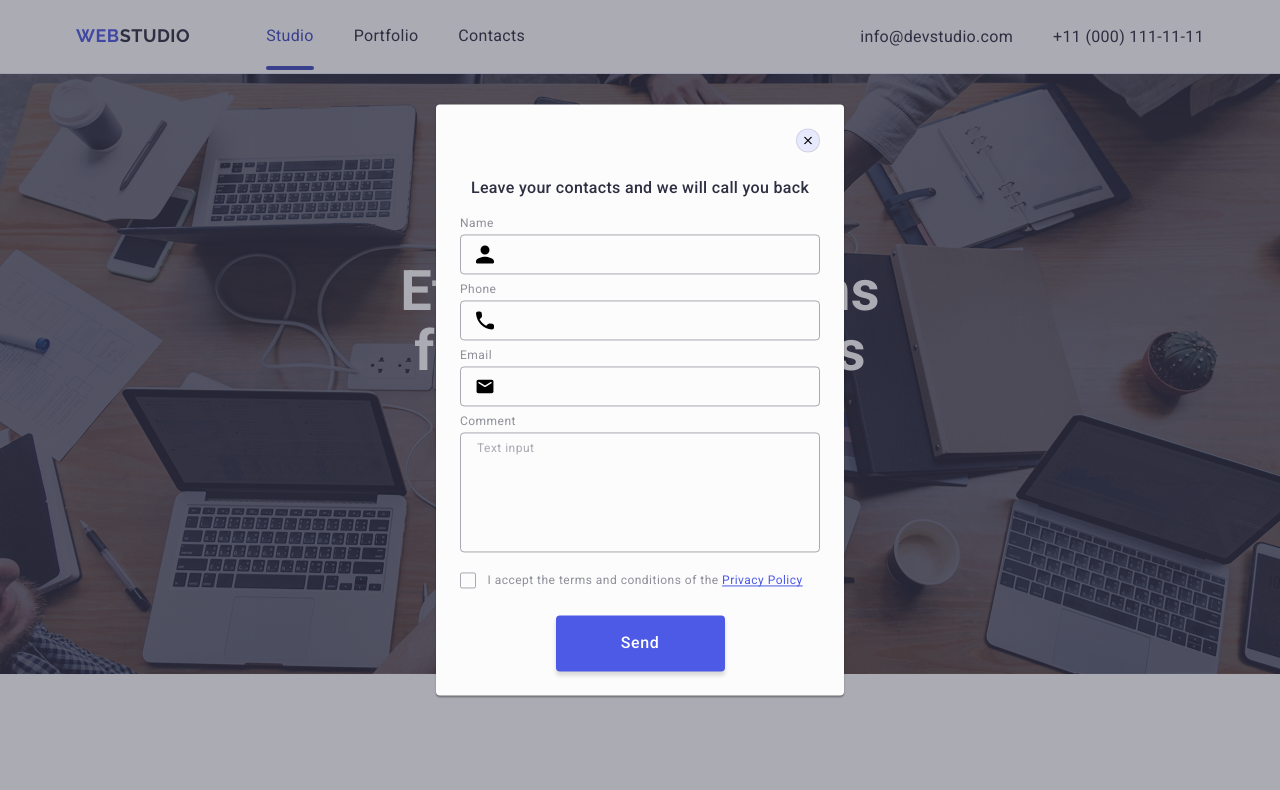
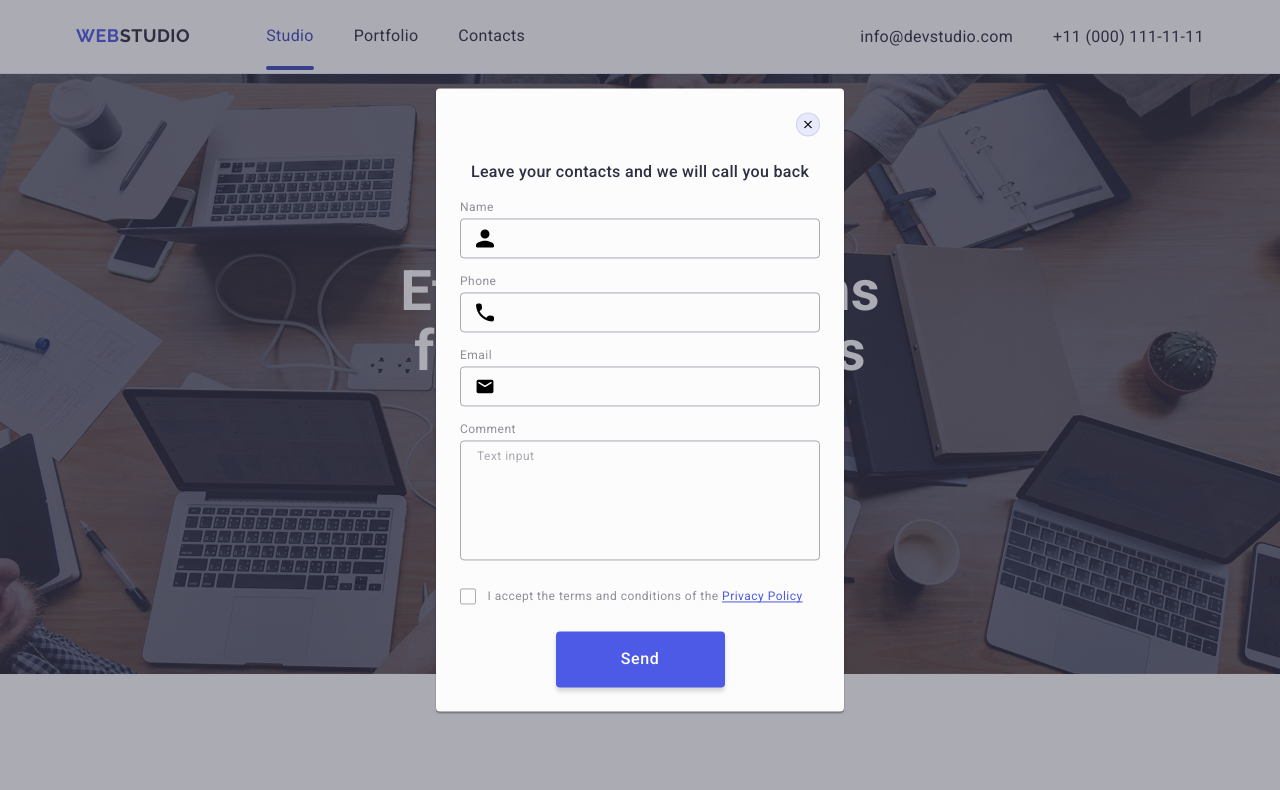
Before and after one commit to stanislavNemch/goit-markup-hw-05, a plain HTML site: page index.html in a window 1280 px wide. Shown: the top 790 px of the page. Drawn offline with nearby package versions, Linux system fonts and the light colour scheme.

Commit message:
margin-bottom add 16px and 24 px

```diff
--- a/css/styles.css
+++ b/css/styles.css
@@ -553,7 +553,7 @@ a:focus {
 }
 
 .form-container {
-    margin-bottom: 8px;
+    margin-bottom: 16px;
 }
 
 .contact-form-label {
@@ -613,6 +613,10 @@ a:focus {
     line-height: 1.17;
     letter-spacing: 0.04em;
     color: rgba(46, 47, 66, 0.4);
+}
+
+.checkbox-container {
+    margin-bottom: 24px;
 }
 
 .checkbox-label {
```
